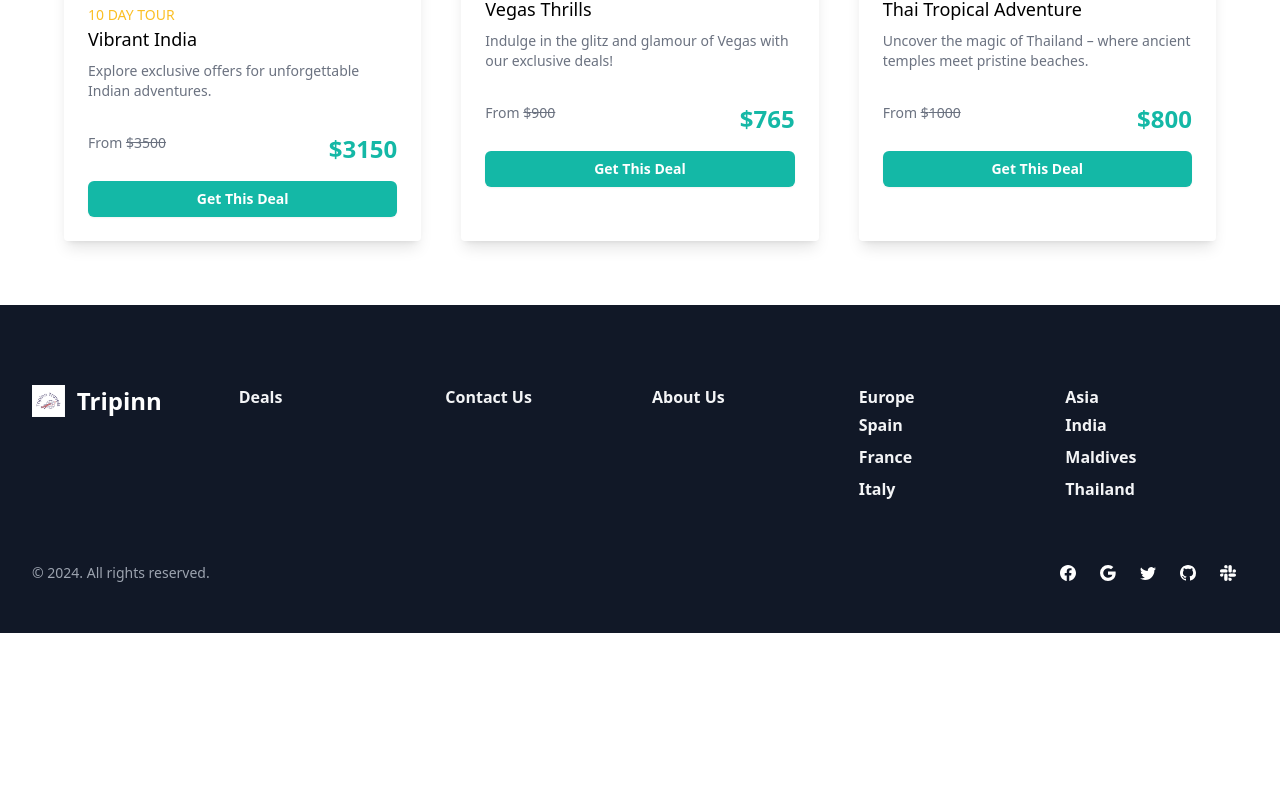
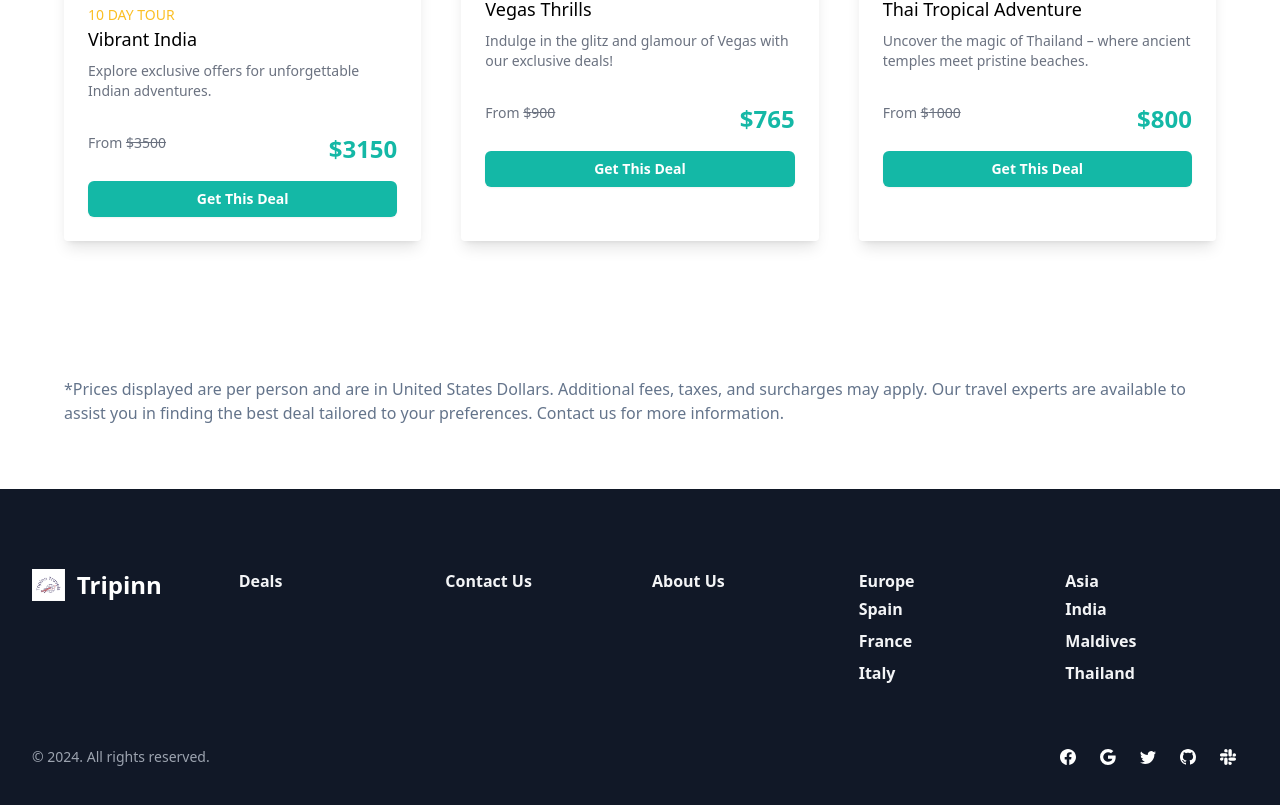
Before and after one commit to Ashwinipuranik30/Final_Project_INFO6150_SP24, a React (Vite) app: page /deals in a window 1280 px wide. Shown: the part 2247-3052 px from the top of the page. Before the commit the page ends 2880 px from the top, so only its background shows below. Built offline with nearby package versions, Linux system fonts and the light colour scheme.

Commit message:
little updates

```diff
--- a/src/Pages/contactus.jsx
+++ b/src/Pages/contactus.jsx
@@ -1,9 +1,28 @@
 import Contactform from '../Components/Contactform'
 import Contactinfo from '../Components/Contactinfo';
 import Faq from '../Components/Faq';
+import ImageGrid from '../Components/imagegrid';
 import Herosection from "../Components/Herosection";
+import gallery1 from "../assets/images/gallery1.jpg";
+import gallery2 from "../assets/images/gallery2.jpg";
+import gallery3 from "../assets/images/gallery3.jpg";
+import gallery4 from "../assets/images/gallery4.jpg";
+import gallery5 from "../assets/images/gallery5.jpg";
+import gallery6 from "../assets/images/gallery6.jpg";
+
+
 
 const Contactus = () => {
+
+  const images = [
+    { src: gallery1, alt: 'Couple In Paris' },
+    { src: gallery2 , alt: 'Eiffel Tower' },
+    { src: gallery3, alt: 'Traveler' },
+    { src: gallery4, alt: 'Couple In Paris' },
+    { src: gallery5 , alt: 'Eiffel Tower' },
+    { src: gallery6, alt: 'Traveler' },
+
+  ];
     return (
       <>
       <Herosection
@@ -28,6 +47,13 @@ const Contactus = () => {
 
       </div>
       <Faq />
+
+      <ImageGrid images={images} heading="This is how we do travel" />
+
+
+
+
+
       </>
     );
   };
--- a/src/Pages/deals.jsx
+++ b/src/Pages/deals.jsx
@@ -144,7 +144,13 @@ const Deals = () => {
         ))}
       </div>
     </div>
-    <div></div>
+    <div>
+    <div class="max-w-screen-xl mx-auto p-5 sm:p-10 md:p-16">
+      <p class="mt-2 text-slate-500">*Prices displayed are per person and are in United States Dollars. Additional fees, taxes, and surcharges may apply. Our travel experts are available to assist you in finding the best deal tailored to your preferences.
+        Contact us  for more information.
+      </p>
+    </div>
+    </div>
     </>
     );
   };
```
